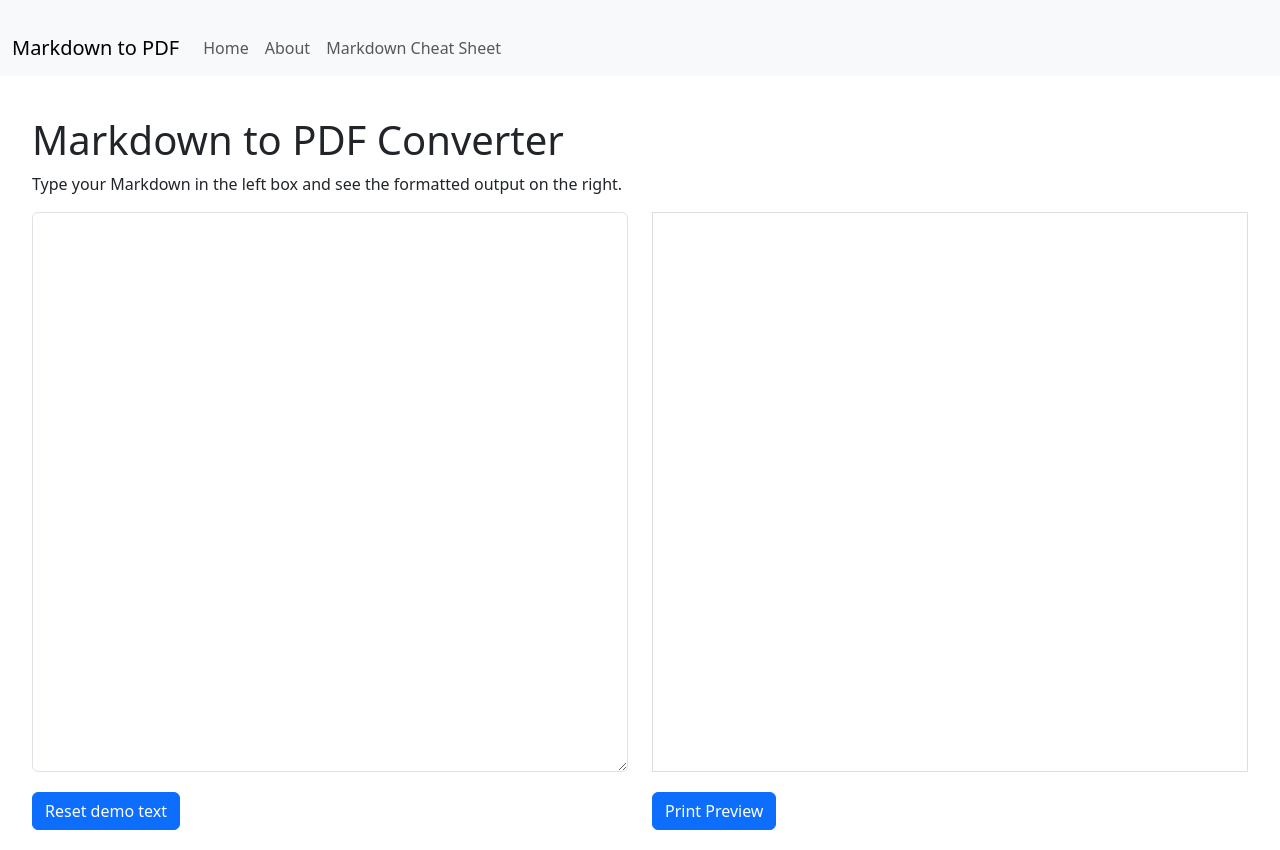
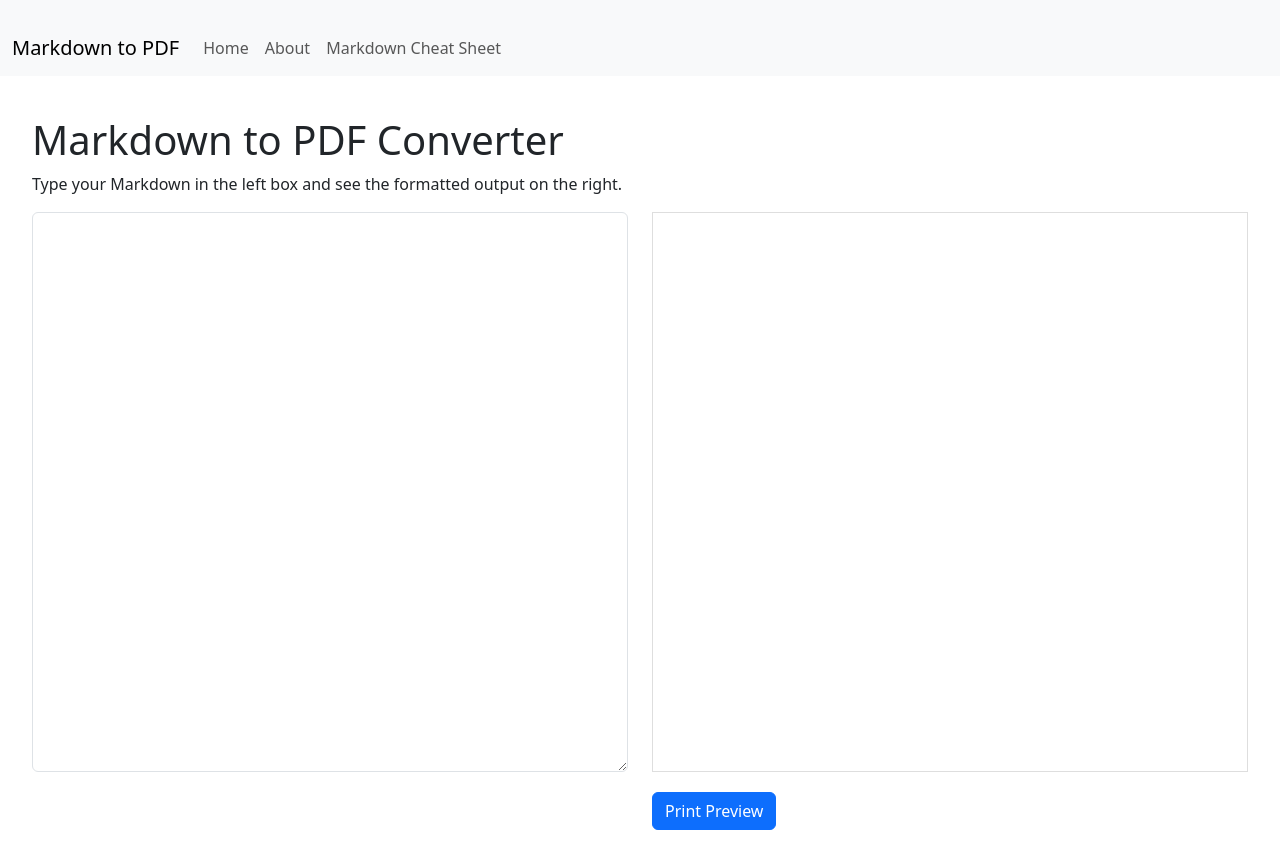
Before and after one commit to romain-koenig/markdown-to-pdf, a React (Create React App) app: page / in a window 1280 px wide. Built offline with nearby package versions, Linux system fonts and the light colour scheme.

Commit message:
Let's remove this dangerous button

```diff
--- a/src/Home.js
+++ b/src/Home.js
@@ -89,7 +89,6 @@ function Home() {
               value={markdown}
               onChange={handleInputChange}
             />
-            <button className="btn btn-primary download-button" onClick={handleReset}>Reset demo text</button>
           </div>
           <div className="col-6">
             <div id="markdownOutput">
```
